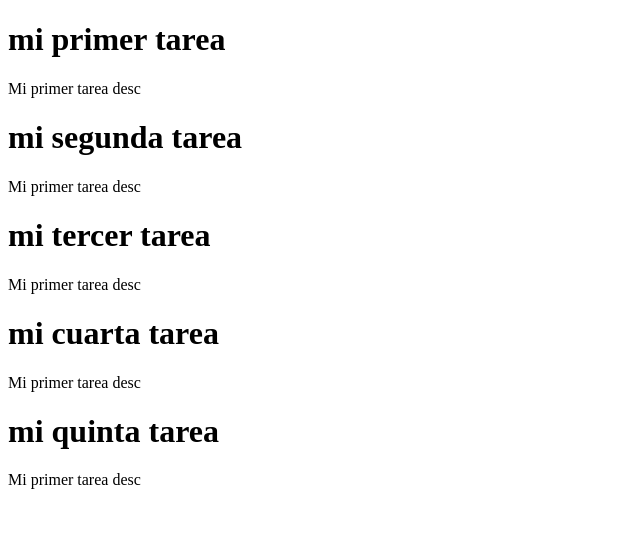
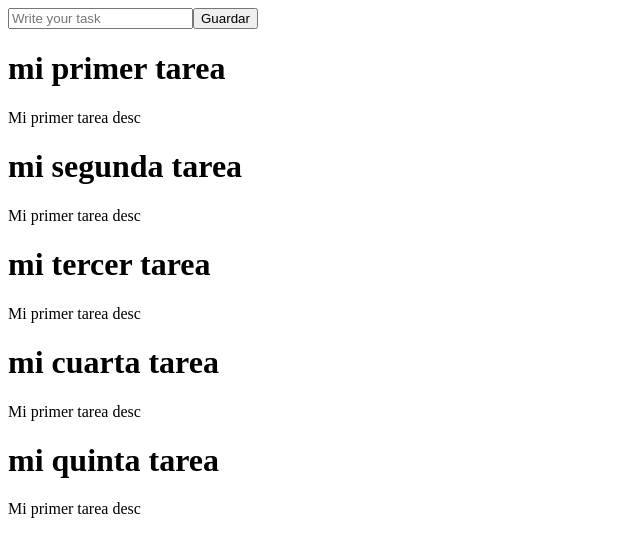
Before and after one commit to Paco-Taco/react-tasks-app, a React (Vite) app: page / in a window 1280 px wide. Shown: the top 556 px of the page, without its empty margins (0-640 px from the left). Built offline with nearby package versions, Linux system fonts and the light colour scheme.

Commit message:
Added PropTypes

```diff
--- a/package.json
+++ b/package.json
@@ -10,6 +10,7 @@
     "preview": "vite preview"
   },
   "dependencies": {
+    "prop-types": "^15.8.1",
     "react": "^18.2.0",
     "react-dom": "^18.2.0"
   },
--- a/src/App.jsx
+++ b/src/App.jsx
@@ -1,9 +1,20 @@
 import TaskList from './TaskList'
+import TaskForm from './TaskForm'
+import { tasks as data } from "./tasks.js";
+import {useState, useEffect} from 'react'
 
 function App() {
+  const [tasks, setTasks] = useState([]);
+
+  //   Values assignement to "tasks" useState when the component runs for the 1st time
+    useEffect(() => {
+      setTasks(data)
+    }, [])
+
   return (
     <>
-      <TaskList />
+      <TaskForm />
+      <TaskList tasks={tasks} />
     </>
   )
 }
--- /dev/null
+++ b/src/TaskForm.jsx
@@ -0,0 +1,23 @@
+import {useState} from 'react'
+
+function TaskForm() {
+    const [title, setTitle] = useState('')
+    // const [task, setTask] = useState('')
+
+    const handleSubmit = (e) => {
+        console.log(title)
+        e.preventDefault()
+    }
+
+  return (
+    <form onSubmit={handleSubmit}>
+      <input type="text" placeholder="Write your task"
+      onChange={(e) =>{
+        setTitle(e.target.value)
+      }} />
+      <button>Guardar</button>
+    </form>
+  );
+}
+
+export default TaskForm;
--- a/src/TaskList.jsx
+++ b/src/TaskList.jsx
@@ -1,15 +1,6 @@
-import { tasks as data } from "./tasks.js";
-import { useState, useEffect } from "react";
-
+import PropTypes from 'prop-types'
 // TaskList function that will go over all the array elements and display them
-function TaskList() {
-
-  const [tasks, setTasks] = useState([]);
-
-//   Values assignement to "tasks" useState when the component runs for the 1st time
-  useEffect(() => {
-    setTasks(data)
-  }, [])
+function TaskList({ tasks }) {
 
 //   No tasks handling
   if (tasks.length === 0) {
@@ -28,5 +19,8 @@ function TaskList() {
     </div>
   );
 }
+TaskList.propTypes = {
+  tasks: PropTypes.array.isRequired
+}
 
 export default TaskList;
```
Also changed, not shown: 1 other file (tests, documents, lock files or other folders).
